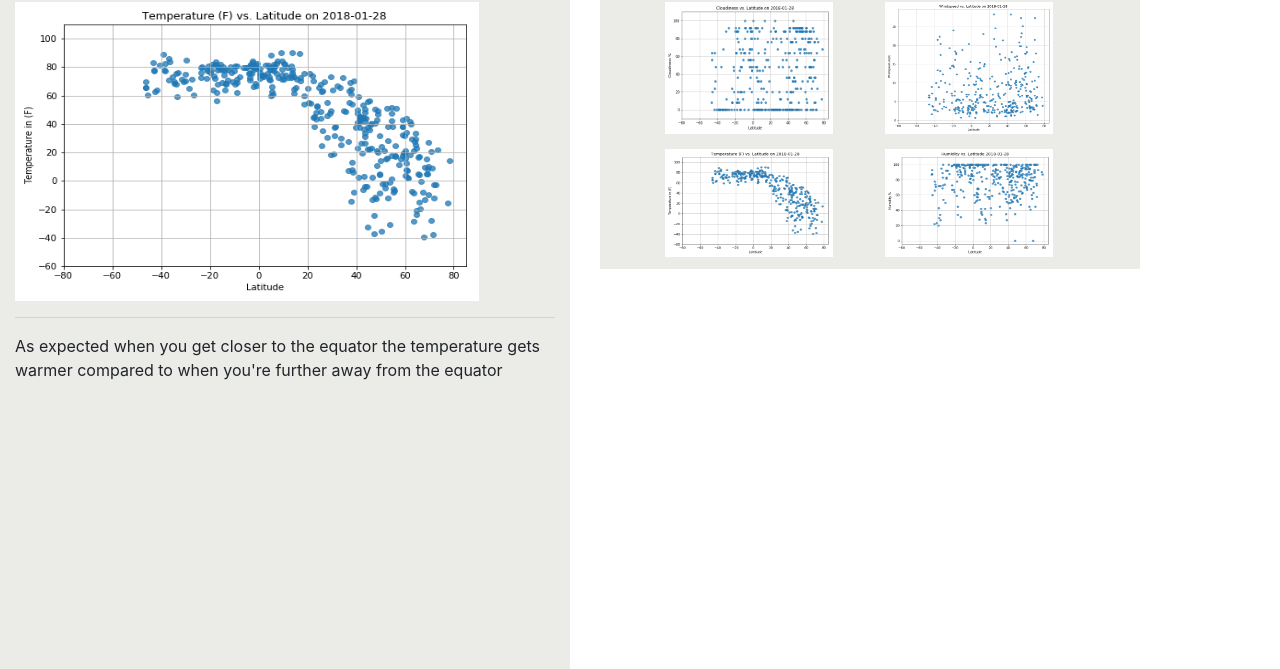
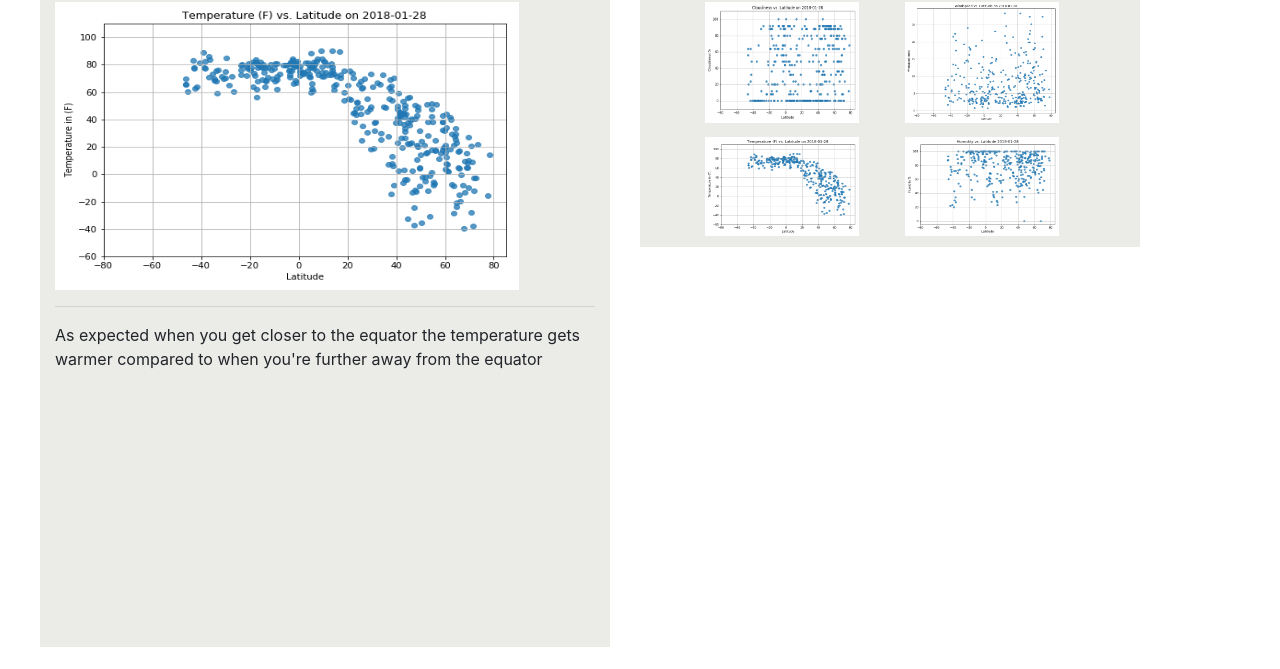
Before and after one commit to EthanL1/Weather_Data_Website, a plain HTML site: page maxtemp.html in a window 1280 px wide. Shown: the part 135-804 px from the top of the page. Drawn offline with nearby package versions, Linux system fonts and the light colour scheme.

Commit message:
update maxtemp page

```diff
--- a/maxtemp.html
+++ b/maxtemp.html
@@ -49,7 +49,7 @@
 
         <div class="row">
 
-                <div class="col-md-6" style="background-color:rgba(176, 179, 166, 0.26); display: inline-block;padding-bottom:150px;">
+                <div class="col-md-6" style="background-color:rgba(176, 179, 166, 0.26); display: inline-block;padding-bottom:150px;margin-left: 40px;">
                 <H1>Max Temp Date <hr></H1>
                 <img src="TempVsLats 2018-01-28.png" height="50%" width='86%'>
                 <hr>
```
